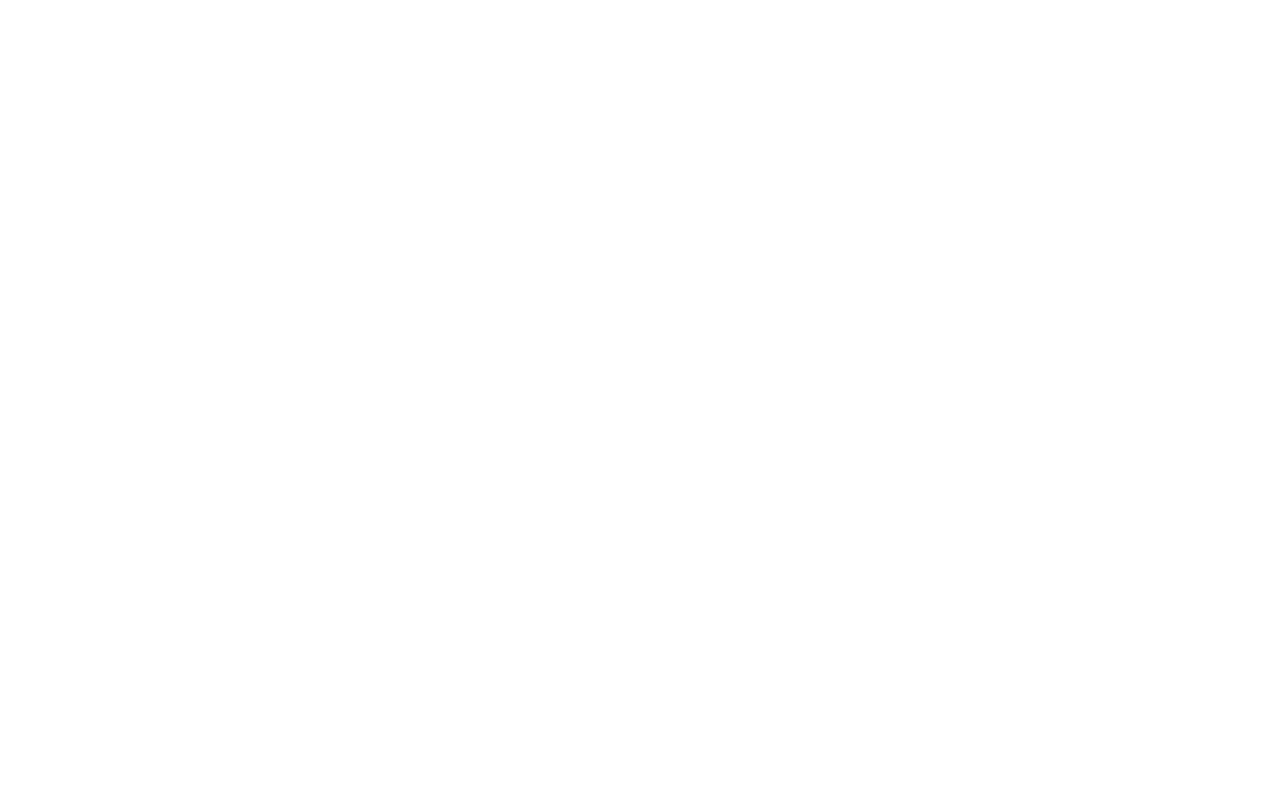
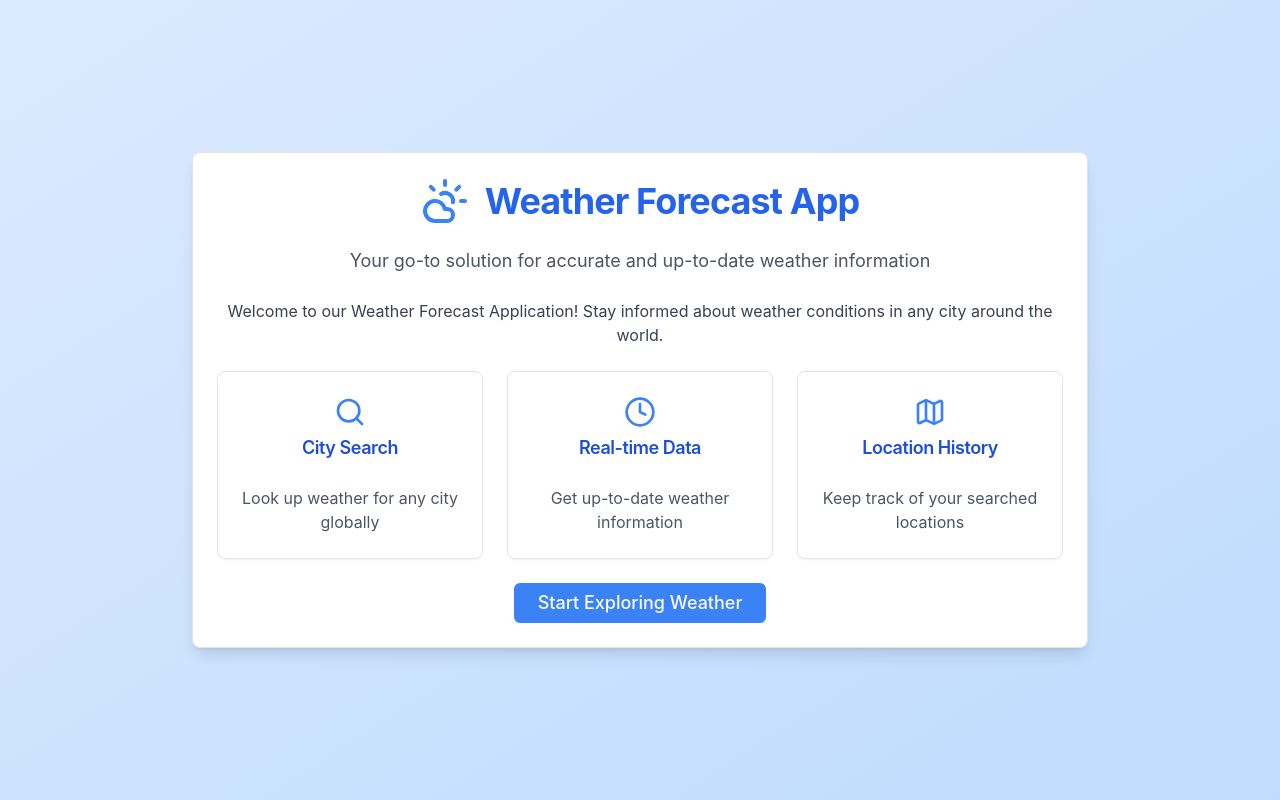
Before and after one commit to Patrick510/Weather_Project, a React (Vite) app: page /home in a window 1280 px wide. Before the commit this address had no page. Built offline with nearby package versions, Linux system fonts and the light colour scheme.

Commit message:
feat: add Home component and routing for improved navigation in the weather app

```diff
--- a/src/main.tsx
+++ b/src/main.tsx
@@ -3,12 +3,14 @@
 import { BrowserRouter, Route, Routes } from "react-router";
 import "./index.css";
 import App from "./pages/App";
+import Home from "./pages/Home";
 
 createRoot(document.getElementById("root")!).render(
   <StrictMode>
     <BrowserRouter>
       <Routes>
         <Route path="/" element={<App />} />
+        <Route path="/home" element={<Home />} />
       </Routes>
     </BrowserRouter>
   </StrictMode>
--- a/src/pages/App.tsx
+++ b/src/pages/App.tsx
@@ -11,12 +11,13 @@
 import { Input } from "@/components/ui/input";
 import { Label } from "@/components/ui/label";
 import { useEffect, useState } from "react";
-import { Search } from "lucide-react";
+import { House, Search } from "lucide-react";
 
 import { getWeather } from "@/components/hooks/getWeather";
 import CardWeather from "@/components/cardWeather";
 import { NavLink } from "react-router";
 import CardHistory from "@/components/cardHistory";
+import { error } from "console";
 
 type HistoryItem = {
   city: string;
@@ -78,6 +79,11 @@
 
   return (
     <div className="min-h-screen bg-gradient-to-br from-blue-100 to-blue-200 p-8 flex gap-8 items-center justify-center">
+      <NavLink to="/home">
+        <Button className="bg-blue-500 hover:bg-blue-600 absolute top-4 left-4 rounded-full">
+          <House className="h-4 w-4" />
+        </Button>
+      </NavLink>
       {showHistory ? (
         <CardHistory
           history={history}
--- /dev/null
+++ b/src/pages/Home.tsx
@@ -0,0 +1,87 @@
+import { Button } from "@/components/ui/button";
+import {
+  Card,
+  CardContent,
+  CardDescription,
+  CardFooter,
+  CardHeader,
+  CardTitle,
+} from "@/components/ui/card";
+import { CloudSun, Search, Clock, Map } from "lucide-react";
+import { NavLink, useLocation } from "react-router";
+
+export default function Home() {
+  const location = useLocation();
+
+  return (
+    <div className="min-h-screen bg-gradient-to-br from-blue-100 to-blue-200 p-8 flex items-center justify-center">
+      <Card className="w-full max-w-4xl shadow-lg">
+        <CardHeader>
+          <div className="flex items-center justify-center mb-4">
+            <CloudSun className="h-12 w-12 text-blue-500 mr-4" />
+            <CardTitle className="text-4xl font-bold text-blue-600">
+              Weather Forecast App
+            </CardTitle>
+          </div>
+          <CardDescription className="text-center text-lg text-gray-600">
+            Your go-to solution for accurate and up-to-date weather information
+          </CardDescription>
+        </CardHeader>
+        <CardContent className="space-y-6">
+          <p className="text-center text-gray-700">
+            Welcome to our Weather Forecast Application! Stay informed about
+            weather conditions in any city around the world.
+          </p>
+          <div className="grid grid-cols-1 md:grid-cols-3 gap-6">
+            <FeatureCard
+              icon={<Search className="h-8 w-8 text-blue-500" />}
+              title="City Search"
+              description="Look up weather for any city globally"
+            />
+            <FeatureCard
+              icon={<Clock className="h-8 w-8 text-blue-500" />}
+              title="Real-time Data"
+              description="Get up-to-date weather information"
+            />
+            <FeatureCard
+              icon={<Map className="h-8 w-8 text-blue-500" />}
+              title="Location History"
+              description="Keep track of your searched locations"
+            />
+          </div>
+        </CardContent>
+        <CardFooter className="flex justify-center">
+          <NavLink to="/">
+            <Button className="bg-blue-500 hover:bg-blue-600 text-lg px-6 py-3">
+              Start Exploring Weather
+            </Button>
+          </NavLink>
+        </CardFooter>
+      </Card>
+    </div>
+  );
+}
+
+function FeatureCard({
+  icon,
+  title,
+  description,
+}: {
+  icon: React.ReactNode;
+  title: string;
+  description: string;
+}) {
+  return (
+    <Card className="bg-white/50 backdrop-blur-sm">
+      <CardHeader>
+        <div className="flex items-center justify-center">{icon}</div>
+        <CardTitle className="text-center text-lg font-semibold text-blue-700">
+          {title}
+        </CardTitle>
+      </CardHeader>
+      <CardContent>
+        <p className="text-center text-gray-600">{description}</p>
+      </CardContent>
+    </Card>
+  );
+}
```
